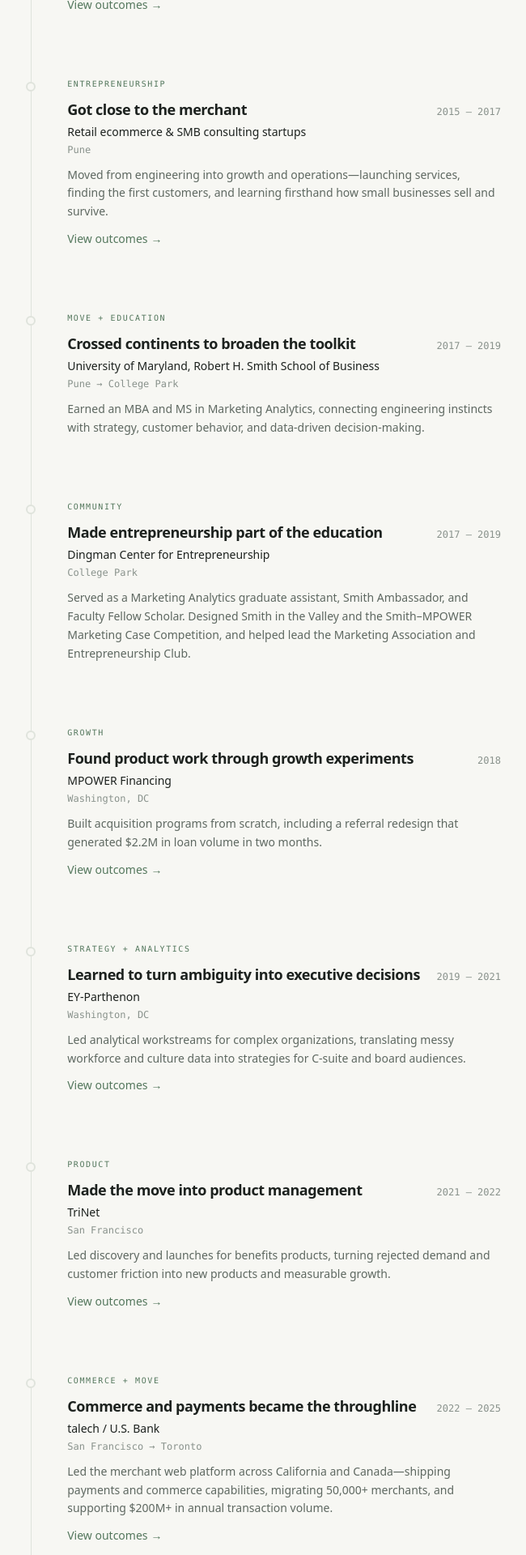
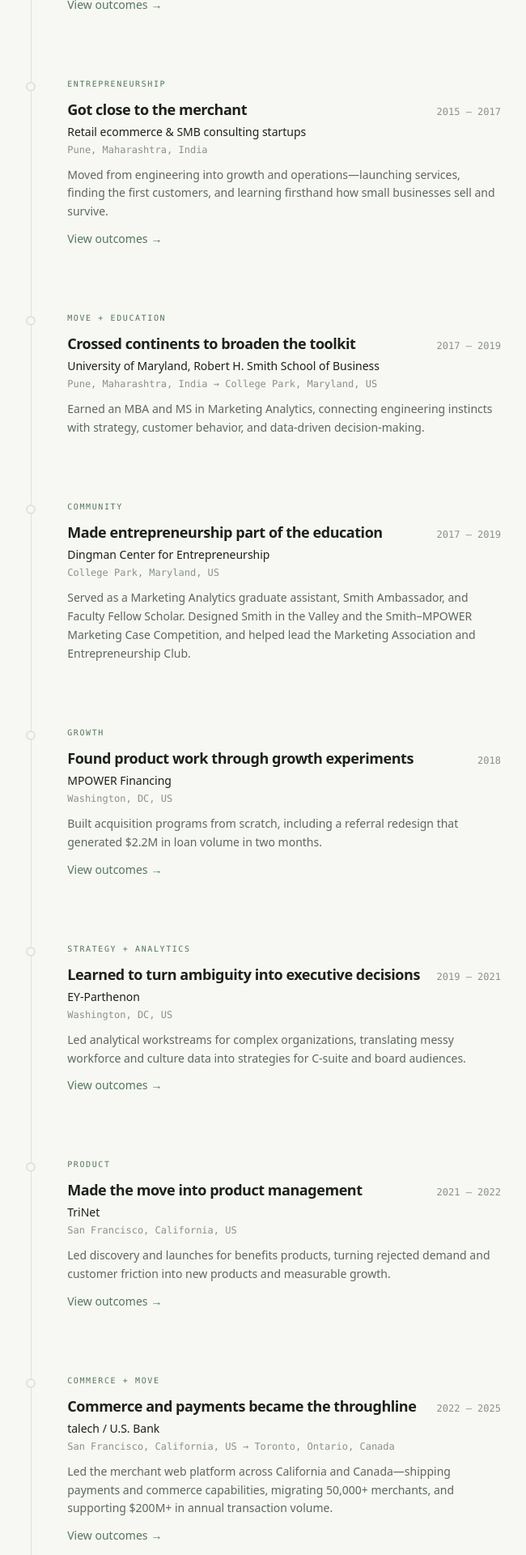
Before and after one commit to mandarkashikar/mandarkashikar.com, a Next.js app: page / in a window 1280 px wide. Shown: the part 2885-4805 px from the top of the page at 81% size, without its empty margins (541-1191 px from the left). Built offline with nearby package versions, Linux system fonts and the light colour scheme.

Commit message:
refine timeline location context

```diff
--- a/pages/index.tsx
+++ b/pages/index.tsx
@@ -181,7 +181,7 @@
 const lifeTimeline = [
   {
     period: 'Early years',
-    location: 'Wardha',
+    location: 'Wardha, Maharashtra, India',
     type: 'Origins',
     title: 'Born in a small town in Maharashtra',
     organization: 'Wardha',
@@ -189,7 +189,7 @@
   },
   {
     period: '2008 – 2012',
-    location: 'Pune',
+    location: 'Pune, Maharashtra, India',
     type: 'Education',
     title: 'Started with systems and engineering',
     organization: 'University of Pune · BTech, Industrial Engineering',
@@ -197,7 +197,7 @@
   },
   {
     period: '2012 – 2016',
-    location: 'Pune',
+    location: 'Pune, Maharashtra, India',
     type: 'Engineering',
     title: 'Learned what product reliability really means',
     organization: 'Philips Medical Devices',
@@ -206,7 +206,7 @@
   },
   {
     period: '2015 – 2017',
-    location: 'Pune',
+    location: 'Pune, Maharashtra, India',
     type: 'Entrepreneurship',
     title: 'Got close to the merchant',
     organization: 'Retail ecommerce & SMB consulting startups',
@@ -215,7 +215,7 @@
   },
   {
     period: '2017 – 2019',
-    location: 'Pune → College Park',
+    location: 'Pune, Maharashtra, India → College Park, Maryland, US',
     type: 'Move + Education',
     title: 'Crossed continents to broaden the toolkit',
     organization: 'University of Maryland, Robert H. Smith School of Business',
@@ -223,7 +223,7 @@
   },
   {
     period: '2017 – 2019',
-    location: 'College Park',
+    location: 'College Park, Maryland, US',
     type: 'Community',
     title: 'Made entrepreneurship part of the education',
     organization: 'Dingman Center for Entrepreneurship',
@@ -231,7 +231,7 @@
   },
   {
     period: '2018',
-    location: 'Washington, DC',
+    location: 'Washington, DC, US',
     type: 'Growth',
     title: 'Found product work through growth experiments',
     organization: 'MPOWER Financing',
@@ -240,7 +240,7 @@
   },
   {
     period: '2019 – 2021',
-    location: 'Washington, DC',
+    location: 'Washington, DC, US',
     type: 'Strategy + Analytics',
     title: 'Learned to turn ambiguity into executive decisions',
     organization: 'EY-Parthenon',
@@ -249,7 +249,7 @@
   },
   {
     period: '2021 – 2022',
-    location: 'San Francisco',
+    location: 'San Francisco, California, US',
     type: 'Product',
     title: 'Made the move into product management',
     organization: 'TriNet',
@@ -258,7 +258,7 @@
   },
   {
     period: '2022 – 2025',
-    location: 'San Francisco → Toronto',
+    location: 'San Francisco, California, US → Toronto, Ontario, Canada',
     type: 'Commerce + Move',
     title: 'Commerce and payments became the throughline',
     organization: 'talech / U.S. Bank',
@@ -267,7 +267,7 @@
   },
   {
     period: '2025 – Present',
-    location: 'Toronto',
+    location: 'Toronto, Ontario, Canada',
     type: '0→1 Product Leadership',
     title: 'Built Elavon Business Solutions from zero to launch',
     organization: 'Elavon / U.S. Bank',
```
